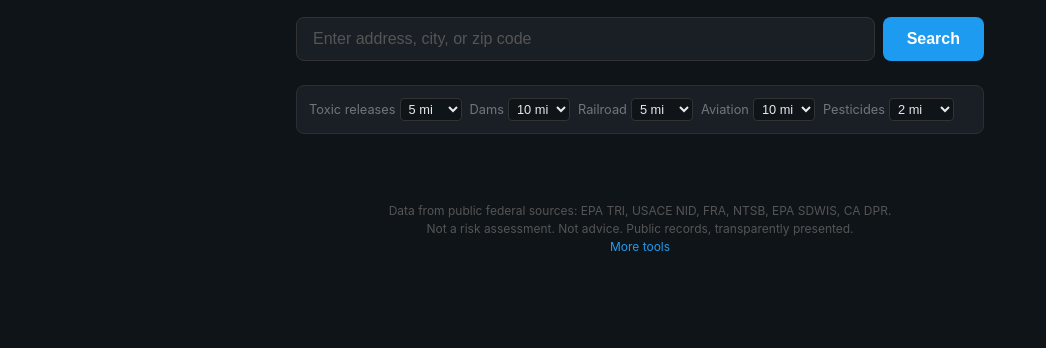
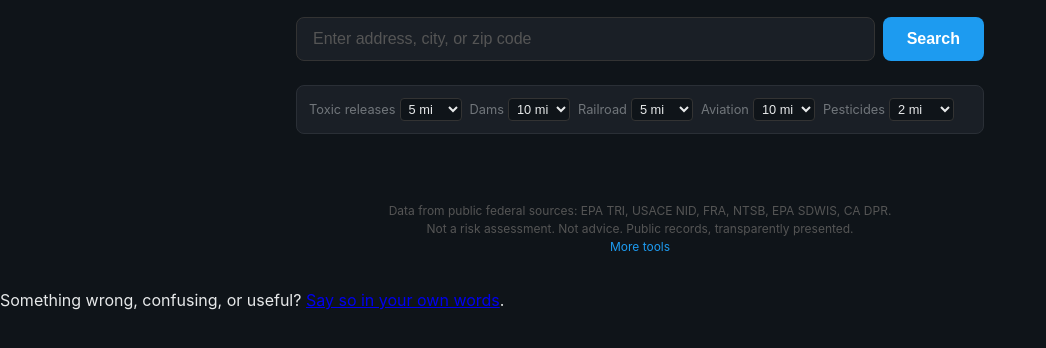
Before and after one commit to GreatTombProductions/environmental-risk, a plain HTML site: page index.html in a window 1280 px wide. Shown: the part 102-450 px from the top of the page, without its empty margins (0-1046 px from the left). Drawn offline with Linux system fonts and the light colour scheme.

Commit message:
Add a note for saying when something on this page looks wrong

```diff
--- a/index.html
+++ b/index.html
@@ -651,5 +651,6 @@ document.getElementById('address-input').addEventListener('keydown', e => {
   if (e.key === 'Enter') doSearch();
 });
 </script>
+<p class="quest-board-feedback">Something wrong, confusing, or useful? <a href="https://greattombproductions.github.io/quest-board/?project=environmental-risk#suggest" target="_blank" rel="noopener">Say so in your own words</a>.</p>
 </body>
 </html>
```
